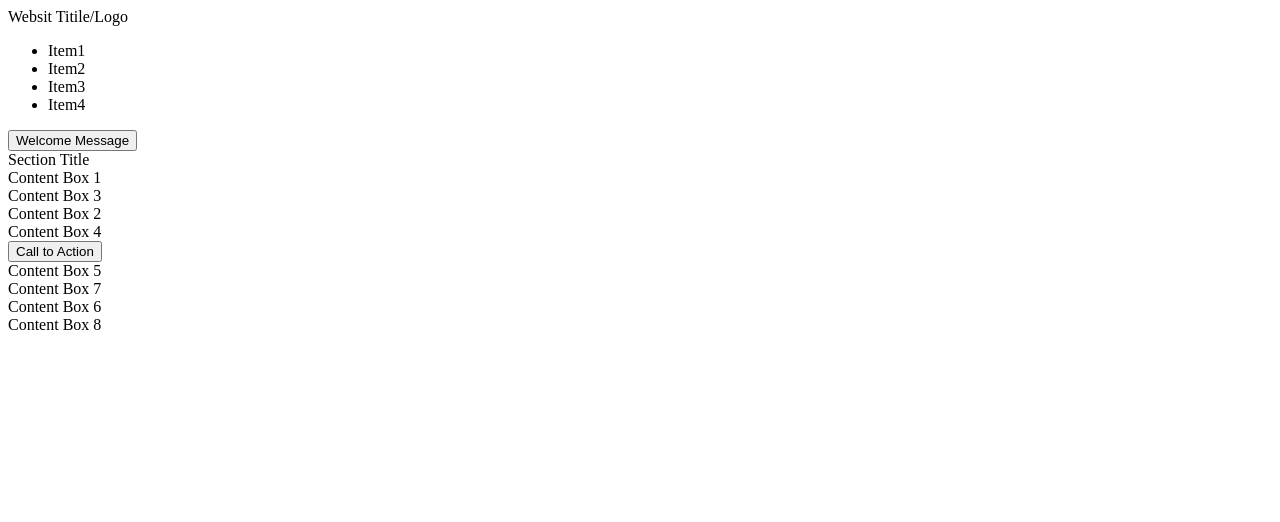
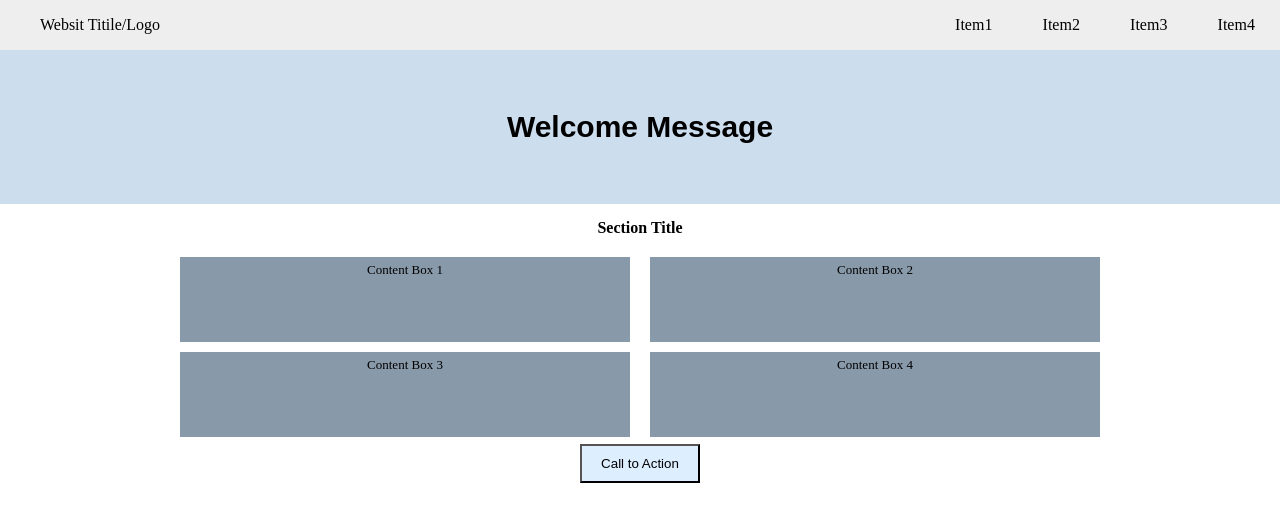
Before and after one commit to Poyu781/remote-assignments, a plain HTML site: page Week-2/Assignment-2/index.html in a window 1280 px wide. Drawn offline with Linux system fonts and the light colour scheme.

Commit message:
complete css js

```diff
--- a/Week-2/Assignment-2/function.js
+++ b/Week-2/Assignment-2/function.js
@@ -0,0 +1,14 @@
+function ShowGreet(){
+    document.getElementById("welcome").innerHTML = 'Have a Good Time!';
+}
+
+function ShowMore() {
+    var blocks = document.getElementById("hidden");
+
+    if (blocks.style.display === "none"){
+        blocks.style.display = "flex";
+    }
+    else {
+        blocks.style.display = "none";
+    }
+}
--- a/Week-2/Assignment-2/style.css
+++ b/Week-2/Assignment-2/style.css
@@ -0,0 +1,81 @@
+.page{
+    margin:0px;
+    font-family:Noto;
+  }
+
+    nav{
+      display:flex;
+      justify-content:space-between;
+      background-color:	#eeeeee;
+      align-items: center;
+      padding:-13px;
+
+      }
+    nav .logo{
+      width:200px;
+      text-align:center;
+      }
+    nav .options{
+
+      list-style:none;
+      display:flex;
+      width:350px;
+      justify-content:space-around;
+    }
+
+    .intro{
+        background-color:	#ccddee;
+        font-weight:bold;
+        font-size:30px;
+        width:100%;
+        text-align:center;
+        padding:60px;
+        border-style:none;
+    }
+
+    .title{
+        padding:25px;
+        font-weight:bold;
+        text-align:center;
+        font:40px;
+        margin-top:-10px;
+        margin-bottom:-10px;
+    }
+
+  #hidden{
+    display:none;
+  }
+
+  .block{
+    display:flex;
+    justify-content:center;
+  }
+  .item{
+    font-size:13px;
+    text-align:center;
+
+    width:450px;
+    height:80px;
+    background:#8899aa;
+    margin:10px;
+    margin-top:5px;
+    padding-top:5px;
+
+  }
+
+
+
+
+
+    .button-container {
+      text-align: center;
+  }
+
+  .button-container button {
+      background-color: #ddeeff;
+      width: 120px;
+      position: relative;top: -3px;
+      padding: 10px;
+      margin: 0 auto;
+  /*    */
+  }
```
Also changed, not shown: Week-2/Assignment-2/index.html (indentation only), 1 other file.
